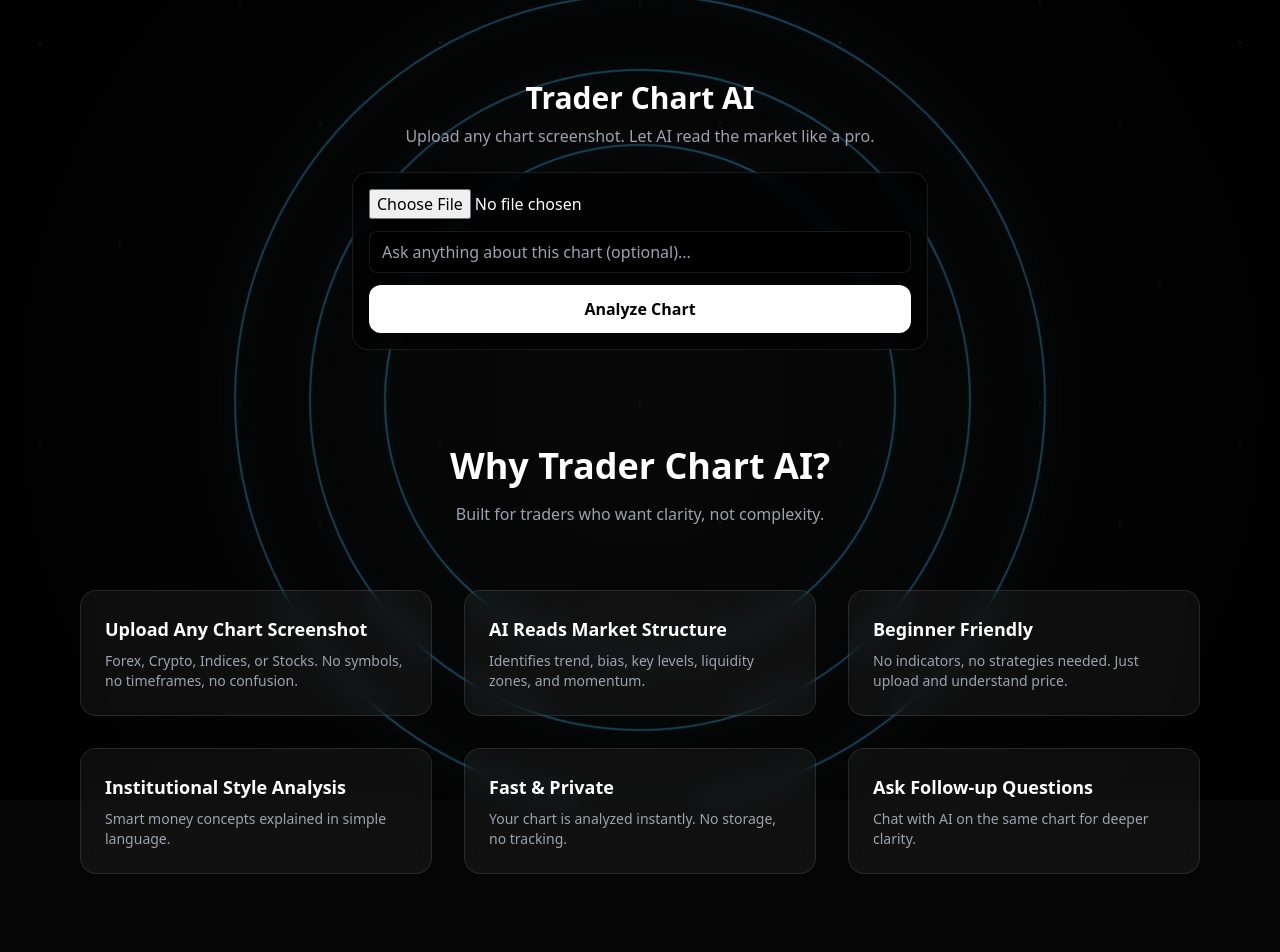
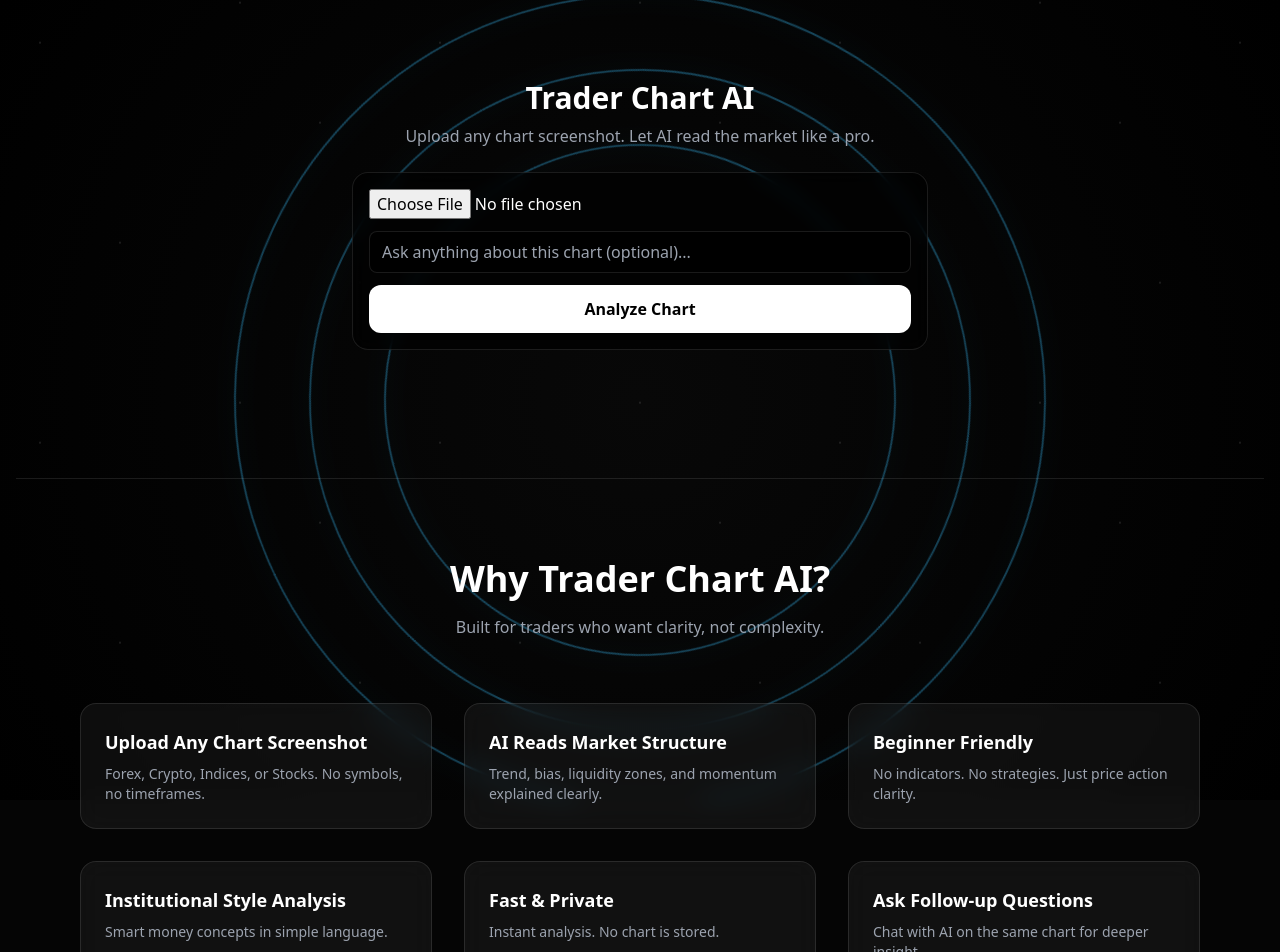
Before and after one commit to yuvraj448-debug/trader-chart-ai, a Next.js app: page / in a window 1280 px wide. Shown: the top 952 px of the page. Built offline with nearby package versions, Linux system fonts and the light colour scheme.

Commit message:
Update Features.jsx

```diff
--- a/app/components/Features.jsx
+++ b/app/components/Features.jsx
@@ -4,32 +4,33 @@ export default function Features() {
   const features = [
     {
       title: "Upload Any Chart Screenshot",
-      desc: "Forex, Crypto, Indices, or Stocks. No symbols, no timeframes, no confusion.",
+      desc: "Forex, Crypto, Indices, or Stocks. No symbols, no timeframes.",
     },
     {
       title: "AI Reads Market Structure",
-      desc: "Identifies trend, bias, key levels, liquidity zones, and momentum.",
+      desc: "Trend, bias, liquidity zones, and momentum explained clearly.",
     },
     {
       title: "Beginner Friendly",
-      desc: "No indicators, no strategies needed. Just upload and understand price.",
+      desc: "No indicators. No strategies. Just price action clarity.",
     },
     {
       title: "Institutional Style Analysis",
-      desc: "Smart money concepts explained in simple language.",
+      desc: "Smart money concepts in simple language.",
     },
     {
       title: "Fast & Private",
-      desc: "Your chart is analyzed instantly. No storage, no tracking.",
+      desc: "Instant analysis. No chart is stored.",
     },
     {
       title: "Ask Follow-up Questions",
-      desc: "Chat with AI on the same chart for deeper clarity.",
+      desc: "Chat with AI on the same chart for deeper insight.",
     },
   ];
 
   return (
-    <section className="relative z-10 max-w-6xl mx-auto px-4 py-24">
+    <section className="relative z-10 w-full mt-32 border-t border-white/10 pt-20">
+      <div className="max-w-6xl mx-auto px-4">
         <h2 className="text-3xl md:text-4xl font-semibold text-center mb-4">
           Why Trader Chart AI?
         </h2>
@@ -42,7 +43,7 @@ export default function Features() {
           {features.map((item, idx) => (
             <div
               key={idx}
-            className="rounded-2xl border border-white/10 bg-white/5 backdrop-blur-md p-6 hover:bg-white/10 transition"
+              className="rounded-2xl border border-white/10 bg-white/5 backdrop-blur-md p-6"
             >
               <h3 className="text-lg font-semibold mb-2">
                 {item.title}
@@ -53,6 +54,7 @@ export default function Features() {
             </div>
           ))}
         </div>
+      </div>
     </section>
   );
 }
```
Lines whose indentation alone changed are shown as unchanged.
